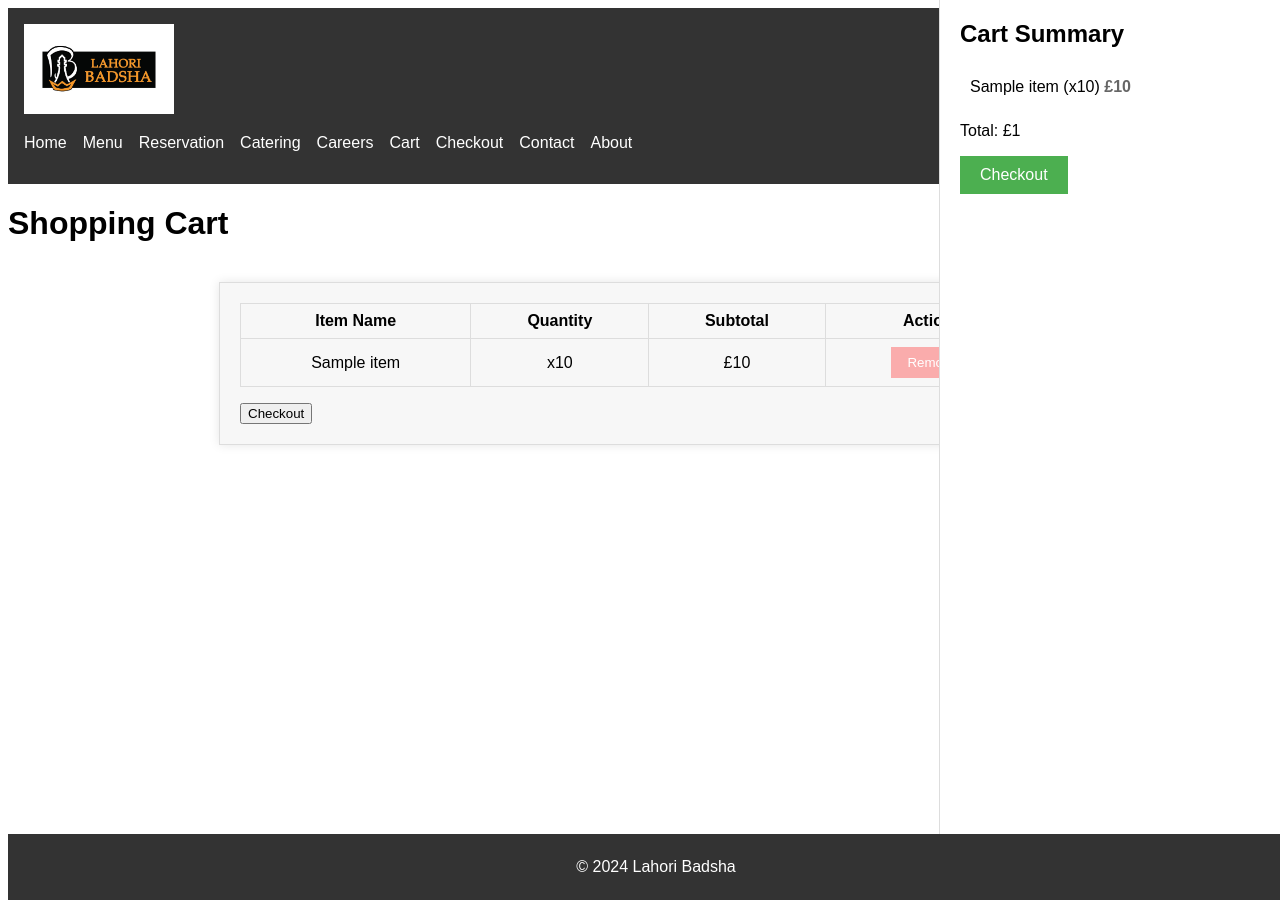
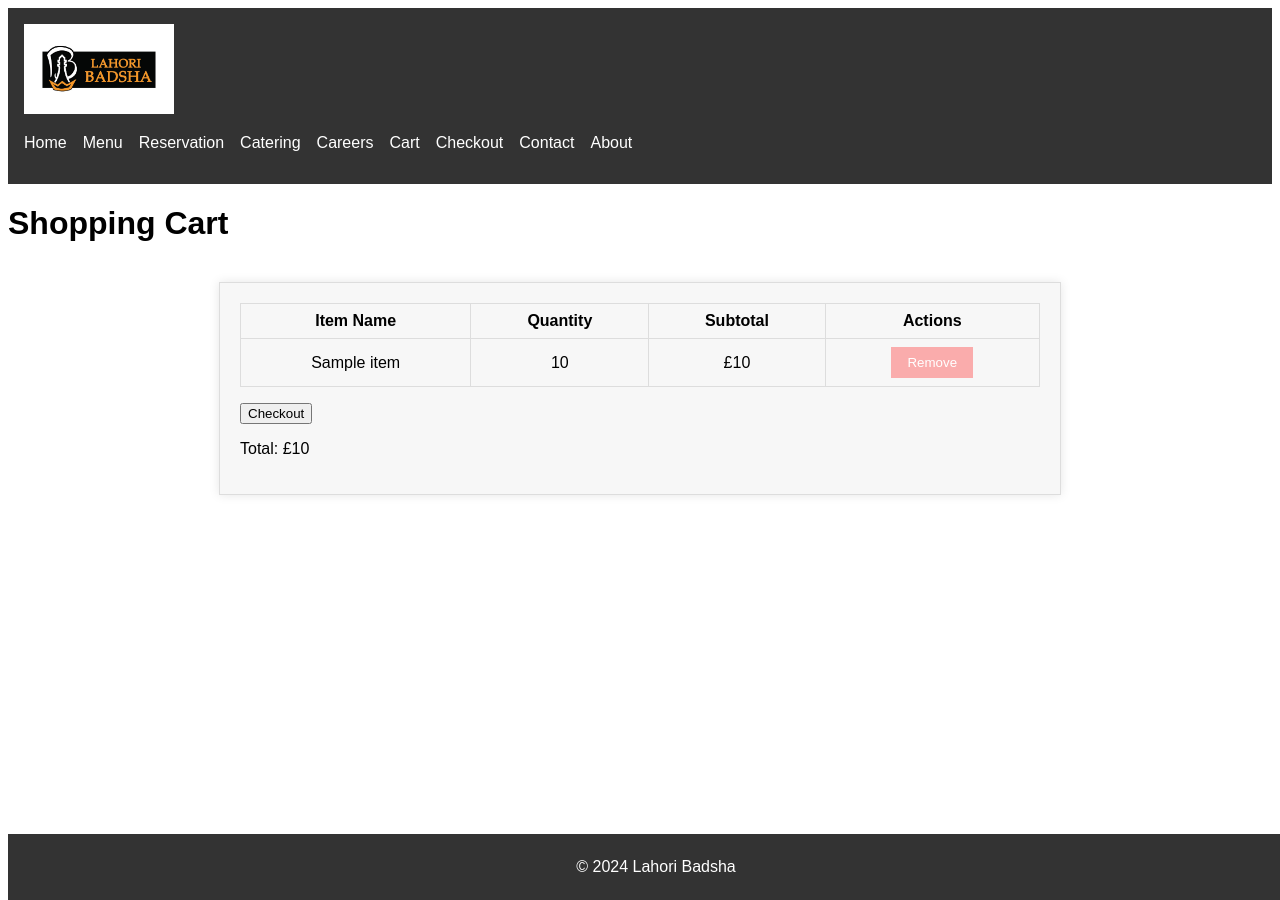
Before and after one commit to eshamudasar/restaurant-website, a Flask app: template templates/cart.html in a window 1280 px wide. Run offline with Flask 3, Linux system fonts and the light colour scheme; the template is opened without the code that fills it: most values are stand-ins (such as "Sample title", 1, 10 or a date in 2020); some libraries are stand-ins or nearby versions.

Commit message:
Update cart.html

```diff
--- a/templates/cart.html
+++ b/templates/cart.html
@@ -15,10 +15,10 @@
         </tr>
       </thead>
       <tbody id="cart">
-        {% for item in cart_items %}
-          <tr data-item-id="{{ item.id }}">
-            <td>{{ item.name }}</td>
-            <td>x{{ item.quantity }}</td>
+        {% for item_id, item in cart_items.items() %}
+    <tr>
+        <td>{{ item.name }}</td>
+        <td>{{ item.quantity }}</td>
             <td>£{{ item.price }}</td>
             <td><button class="remove-from-cart" data-item-id="{{ item.id }}">Remove</button></td>
           </tr>
@@ -29,19 +29,9 @@
     <form id="checkout-form">
       <input type="submit" value="Checkout">
     </form>
-  </div>
-  <div class="sidebar-cart">
-    <h2>Cart Summary</h2>
-    <ul>
-      {% for item in cart_items %}
-        <li>
-          {{ item.name }} (x{{ item.quantity }})
-          <span>£{{ item.price }}</span>
-        </li>
-      {% endfor %}
+
     </ul>
-    <p>Total: £{{ total_price }}</p>
-    <button class="checkout-btn">Checkout</button>
+    <p>Total: £{{ price }}</p>
   </div>
 
   <script src="{{ url_for('static', filename='js/script.js') }}"></script>
```
